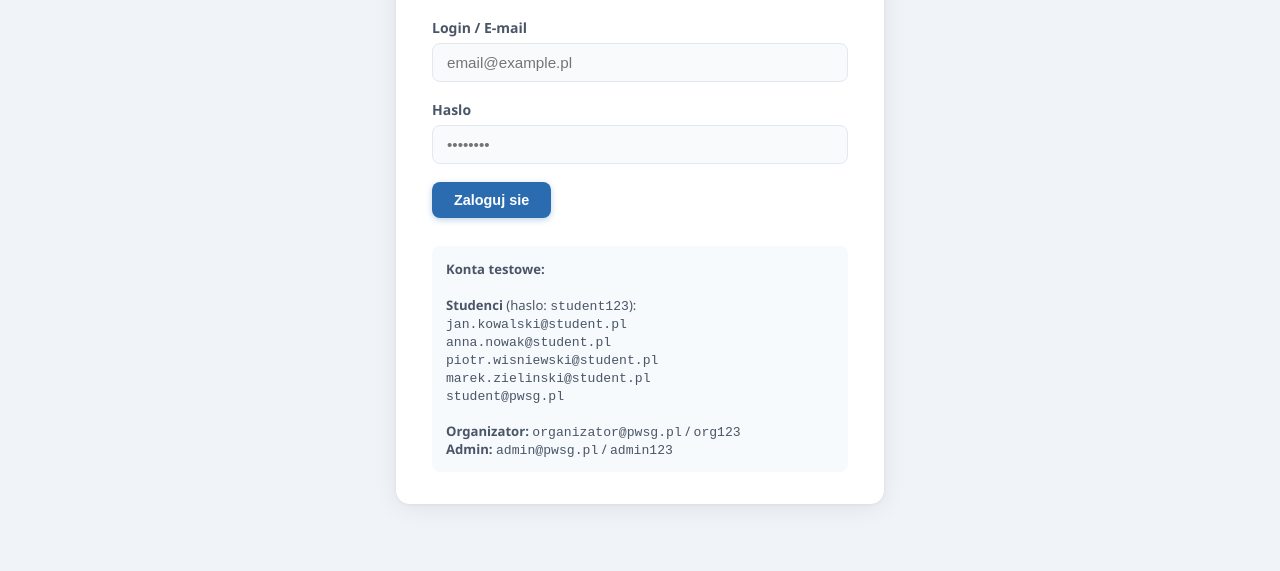
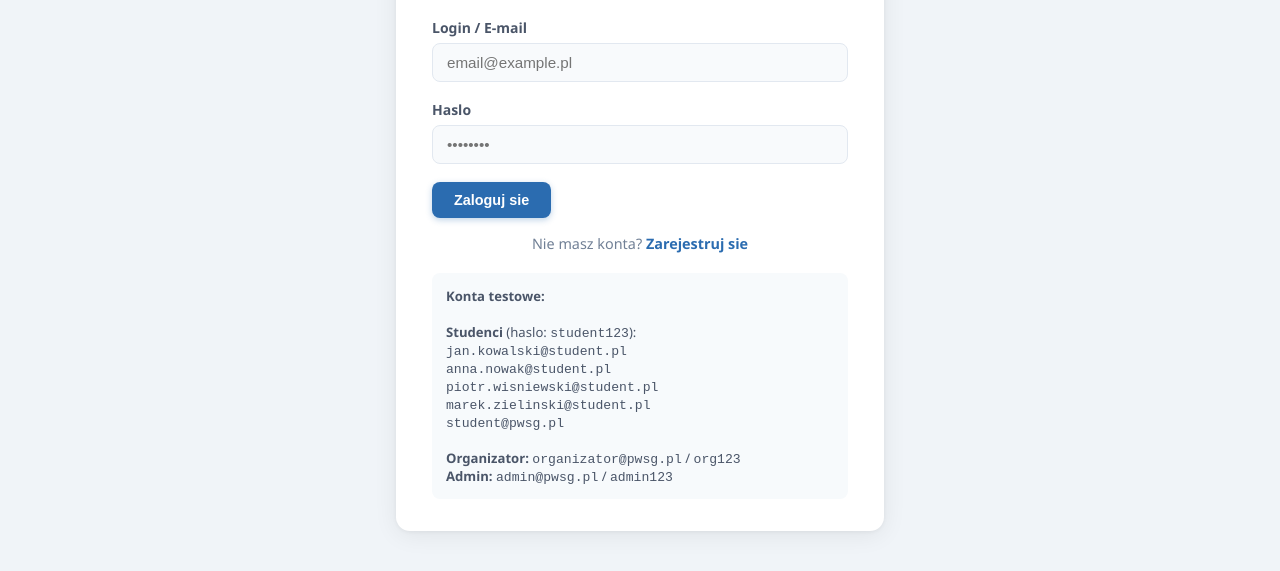
Before and after one commit to Adam20035/pwsg-app, a website: page public/index.html in a window 1280 px wide. Shown: the part 323-894 px from the top of the page. Drawn offline with Linux system fonts and the light colour scheme; no server answers.

Commit message:
fix: dodaj link Zarejestruj sie na stronie logowania

```diff
--- a/public/index.html
+++ b/public/index.html
@@ -34,7 +34,10 @@
     <div class="btn-group">
       <button class="btn btn-primary" onclick="login()">Zaloguj sie</button>
     </div>
-    <div class="link-row" style="margin-top:28px;background:#f7fafc;border-radius:8px;padding:14px;text-align:left;font-size:.82rem;color:#4a5568">
+    <div style="text-align:center;margin-top:16px;font-size:.9rem;color:#718096">
+      Nie masz konta? <a href="/register.html" style="color:#2b6cb0;font-weight:600;text-decoration:none">Zarejestruj sie</a>
+    </div>
+    <div class="link-row" style="margin-top:20px;background:#f7fafc;border-radius:8px;padding:14px;text-align:left;font-size:.82rem;color:#4a5568">
       <strong>Konta testowe:</strong><br><br>
       <strong>Studenci</strong> (haslo: <code>student123</code>):<br>
       <code>jan.kowalski@student.pl</code><br>
```
